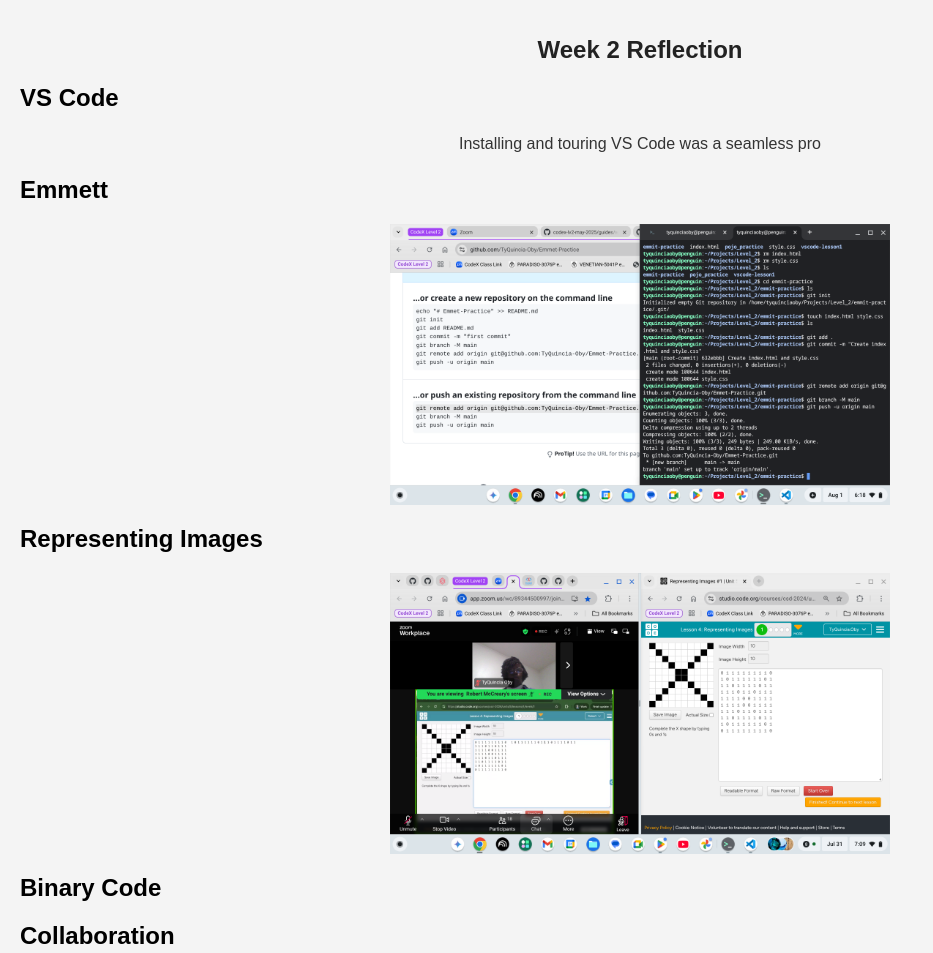
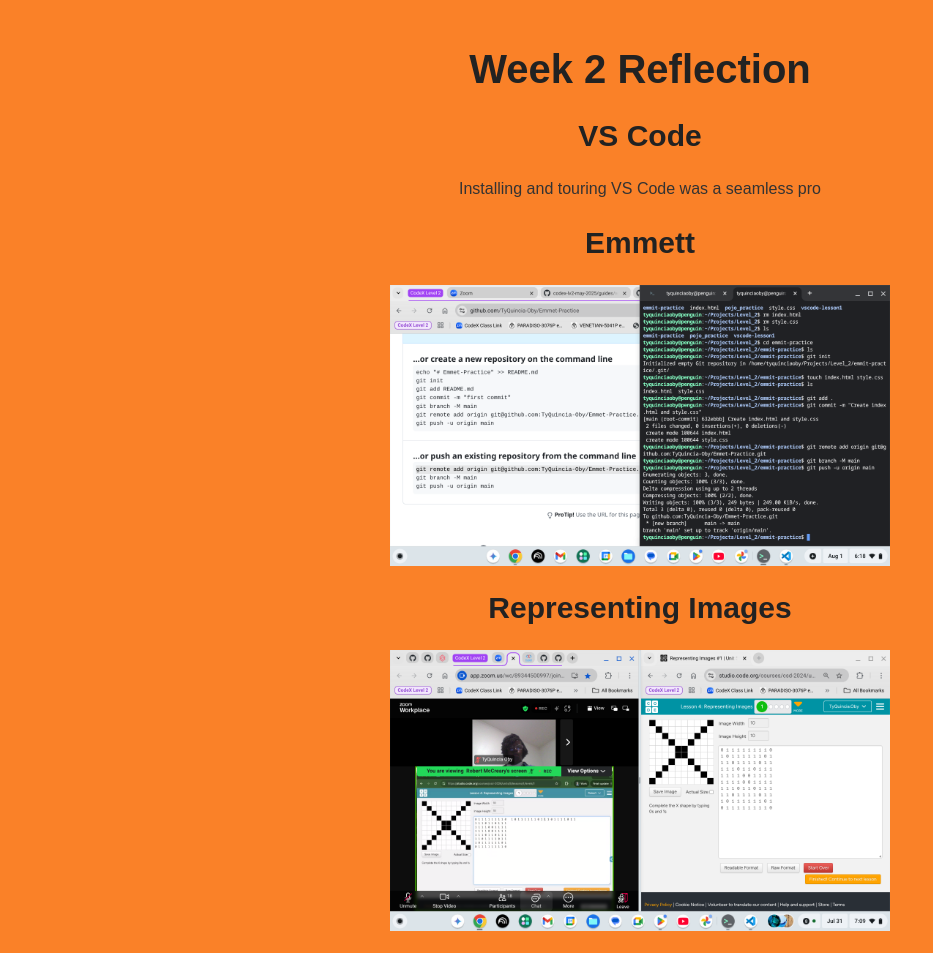
Before and after one commit to TyQuincia-Oby/Week_2_Reflection, a plain HTML site: page index.html in a window 1280 px wide. Shown: the top 953 px of the page, without its empty margins (0-933 px from the left). Drawn offline with Linux system fonts and the light colour scheme.

Commit message:
Update style.css with header edits

```diff
--- a/style.css
+++ b/style.css
@@ -11,13 +11,20 @@ p {
   text-align: center;
 }
 h1 {
-  font-size: 24px;
+  font-size: 40px;
+  font-weight: bold;
   color: #222;
   text-align: center;
 }
 body {
   font-family: Arial, sans-serif;
-  background-color: #f4f4f4;
+  background-color: #FA8128;
   margin: 0;
   padding: 20px;
 }
+h2 {
+  font-size: 30px;
+  font-weight: bold;
+  color: #222;
+  text-align: center;
+}
```
